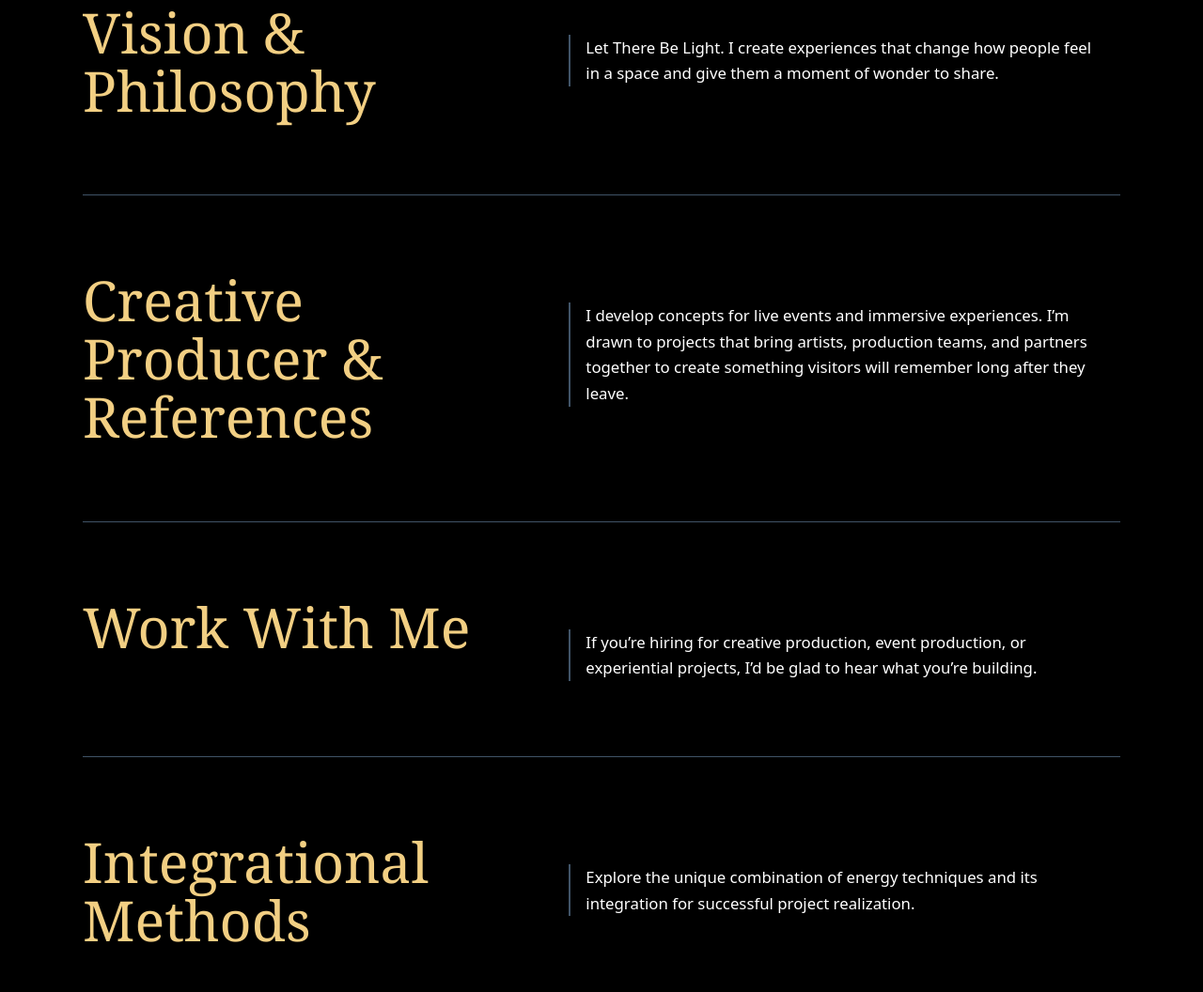
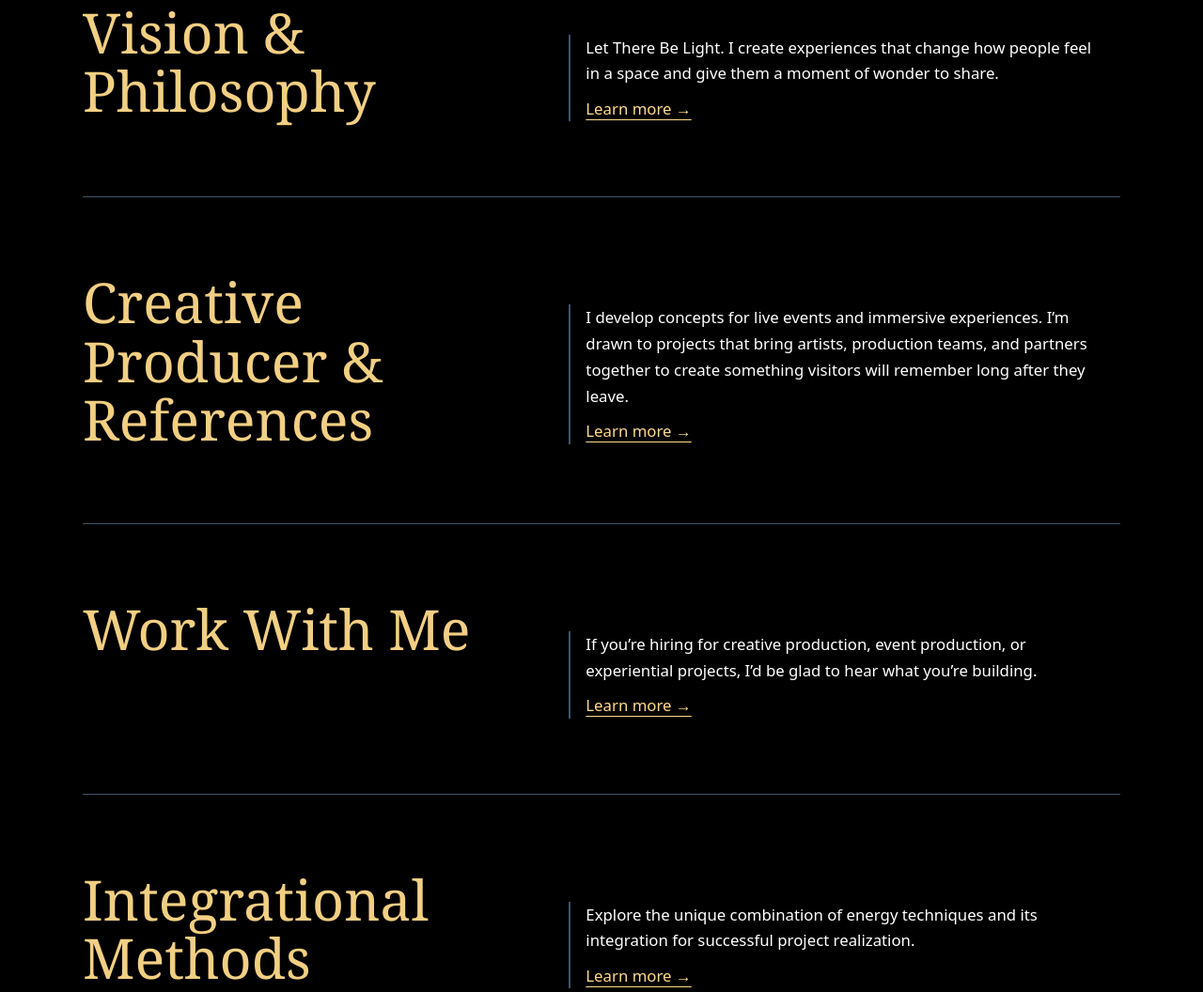
Before and after one commit to LukasThemm/lukas-themm-website, a plain HTML site: page index.html in a window 1280 px wide. Shown: the part 1232-2288 px from the top of the page at 94% size. Drawn offline with Linux system fonts and the light colour scheme.

Commit message:
Add files via upload

```diff
--- a/index.html
+++ b/index.html
@@ -19,7 +19,7 @@ section{padding-block:clamp(2.6rem,7vw,5rem);border-bottom:1px solid var(--line)
 .banner span:nth-child(3){background-position:right;filter:grayscale(100%)}
 form,label{display:grid;gap:.5rem}form{gap:1rem}input,textarea,button{font:inherit;padding:.5rem}footer a{margin-right:1rem}
 @media(max-width:36rem){.banner{grid-template-columns:1fr}}
-input,textarea,button{background:#101820;color:var(--ink);border:1px solid var(--line)}button:disabled{opacity:.65}</style><style>html body{color:#fff}body header a,body footer a{color:#fff}body h1,body h2,body h3,body .button,body .button:hover{color:#f2cf83}body input,body textarea{color:#fff}body button{color:#f2cf83}</style>
+input,textarea,button{background:#101820;color:var(--ink);border:1px solid var(--line)}button:disabled{opacity:.65}.learn-more{display:inline-block;margin-top:.6rem;color:var(--accent)}</style><style>html body{color:#fff}body header a,body footer a{color:#fff}body h1,body h2,body h3,body .button,body .button:hover{color:#f2cf83}body input,body textarea{color:#fff}body button{color:#f2cf83}</style>
 <header id="top"><div class="wrap"><a class="brand" href="#top">Lukas Themm</a><nav aria-label="Main navigation"><a href="vision.html">Vision &amp; Philosophy</a><a href="work.html">Creative Producer &amp; References</a><a href="network.html">Work with me</a><a href="methods.html">Integrational Methods</a><a href="contact.html">Contact</a></nav></div></header>
 <main>
 <figure class="banner" aria-label="Three photographs">
@@ -29,10 +29,10 @@ input,textarea,button{background:#101820;color:var(--ink);border:1px solid var(-
 </figure>
 <div class="hero"><div class="wrap"><h1>Lukas Themm</h1><p>Creative Producer and Network Agent lives success by following unique methods and integrating intuition</p><a class="button" href="work.html">Explore My World</a></div></div>
 <div class="wrap">
-<section id="vision"><h2>Vision &amp; Philosophy</h2><p class="note">Let There Be Light. I create experiences that change how people feel in a space and give them a moment of wonder to share.</p></section>
-<section id="work"><h2>Creative Producer &amp; References</h2><p class="note">I develop concepts for live events and immersive experiences. I’m drawn to projects that bring artists, production teams, and partners together to create something visitors will remember long after they leave.</p></section>
-<section id="network"><h2>Work With Me</h2><p class="note">If you’re hiring for creative production, event production, or experiential projects, I’d be glad to hear what you’re building.</p></section>
-<section id="methods"><h2>Integrational Methods</h2><p class="note">Explore the unique combination of energy techniques and its integration for successful project realization.</p></section>
+<section id="vision"><h2>Vision &amp; Philosophy</h2><div class="note"><p>Let There Be Light. I create experiences that change how people feel in a space and give them a moment of wonder to share.</p><a class="learn-more" href="vision.html" aria-label="Learn more about Vision and Philosophy">Learn more &rarr;</a></div></section>
+<section id="work"><h2>Creative Producer &amp; References</h2><div class="note"><p>I develop concepts for live events and immersive experiences. I’m drawn to projects that bring artists, production teams, and partners together to create something visitors will remember long after they leave.</p><a class="learn-more" href="work.html" aria-label="Learn more about Creative Producer and References">Learn more &rarr;</a></div></section>
+<section id="network"><h2>Work With Me</h2><div class="note"><p>If you’re hiring for creative production, event production, or experiential projects, I’d be glad to hear what you’re building.</p><a class="learn-more" href="network.html" aria-label="Learn more about Work With Me">Learn more &rarr;</a></div></section>
+<section id="methods"><h2>Integrational Methods</h2><div class="note"><p>Explore the unique combination of energy techniques and its integration for successful project realization.</p><a class="learn-more" href="methods.html" aria-label="Learn more about Integrational Methods">Learn more &rarr;</a></div></section>
 </div>
 <div class="wrap"><section id="contact"><h2>Contact</h2><div>
 <form action="/api/contact" method="post">
```
